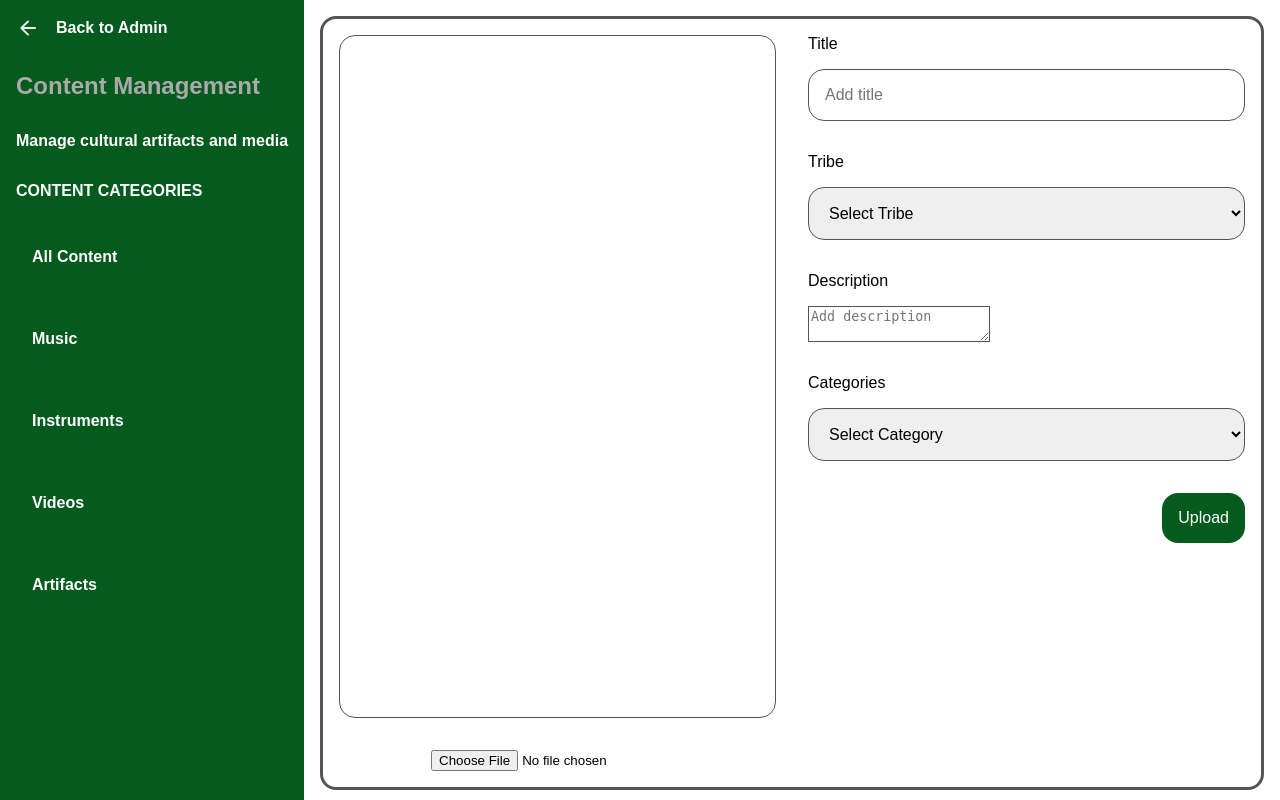
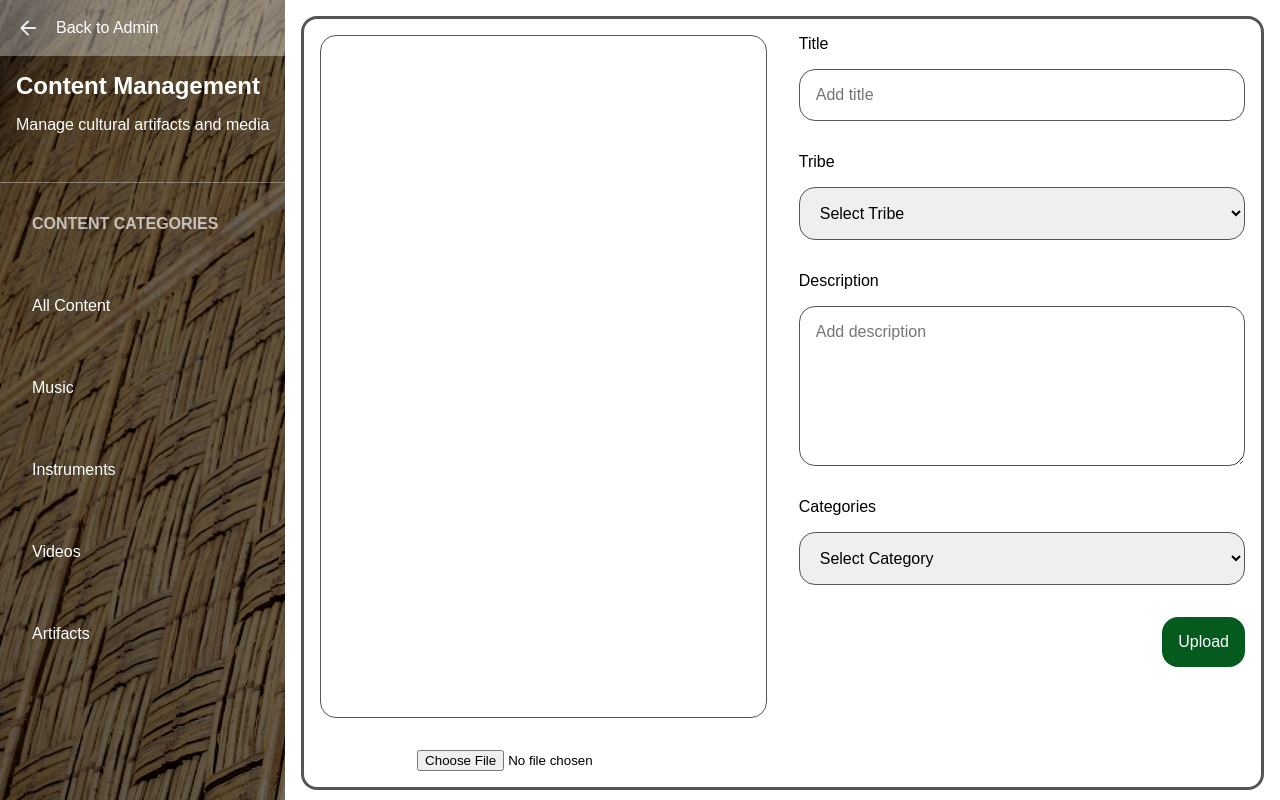
Before and after one commit to ionvop/huni-sa-tribu, a PHP site: page /content/new/index.php in a window 1280 px wide. Run offline with PHP 8.4, Linux system fonts and the light colour scheme.

Commit message:
Update style.css

```diff
--- a/style.css
+++ b/style.css
@@ -49,6 +49,17 @@ body {
     border-radius: 1rem;
     font-family: Arial, Helvetica, sans-serif;
     font-size: 1rem;
+}
+
+.-textarea {
+    padding: 1rem;
+    width: 100%;
+    height: 10rem;
+    border: none;
+    border-radius: 1rem;
+    font-family: Arial, Helvetica, sans-serif;
+    font-size: 1rem;
+    resize: vertical;
 }
 
 .-center {
@@ -127,65 +138,64 @@ body {
     grid-template-columns: 10rem max-content 1fr max-content 10rem;
 }
 
-.-header__content {
-    display: grid;
-    grid-template-columns: repeat(2, max-content) 1fr;
-    background-color: var(--theme-green);
+.-navigation {
     color: #fff;
+    overflow: auto;
+    scrollbar-width: thin;
+    background-size: cover;
 
     & > .back {
-        display: grid;
-        grid-template-columns: repeat(2, max-content);
         cursor: pointer;
         transition-duration: 0.1s;
 
         &:hover {
-            background-color: var(--theme-green-light);
-        }
-
-        & > .label {
-            padding-left: 0rem;
-            font-weight: bold;
+            background-color: #fff5;
         }
     }
 
     & > .title {
         font-weight: bold;
+    }
 
-        & > .subtitle {
-            padding-top: 0rem;
-            color: #aaa;
+    & > .description {
+        padding-top: 0rem;
+        padding-bottom: 3rem;
+        border-bottom: 1px solid #fff5;
+    }
+
+    & > .categories {
+        & > .title {
+            padding: 2rem;
+            font-weight: bold;
+            color: #fffa;
+        }
+
+        & > .tabs {
+            & > .tab {
+                cursor: pointer;
+                transition-duration: 0.1s;
+
+                & > .box {
+                    border-radius: 1rem;
+                }
+
+                & > .box--selected {
+                    background-color: #fff;
+                    color: var(--theme-green);
+                }
+
+                &:hover {
+                    background-color: #fff5;
+                }
+            }
         }
     }
 }
 
-.-navigation {
-    background-color: var(--theme-green-dark);
-    color: #fff;
-    font-weight: bold;
+.-navigation--content {
+    background-image: linear-gradient(rgba(0, 0, 0, 0.5), rgba(0, 0, 0, 0.5)), url("assets/content.jpg");
+}
 
-    & > .title {
-        color: #aaa;
-    }
-
-    & > .tab {
-        transition-duration: 0.1s;
-        cursor: pointer;
-
-        &:hover {
-            background-color: #030;
-        }
-
-        & > .box {
-            padding-left: 5rem;
-            padding-right: 5rem;
-            border-radius: 1rem;
-        }
-    }
-
-    & > .tab--selected {
-        & > .box {
-            background-color: var(--theme-green-light);
-        }
-    }
+.-navigation--visitor {
+    background-image: linear-gradient(rgba(0, 0, 0, 0.5), rgba(0, 0, 0, 0.5)), url("assets/visitor.jpg");
 }
```
